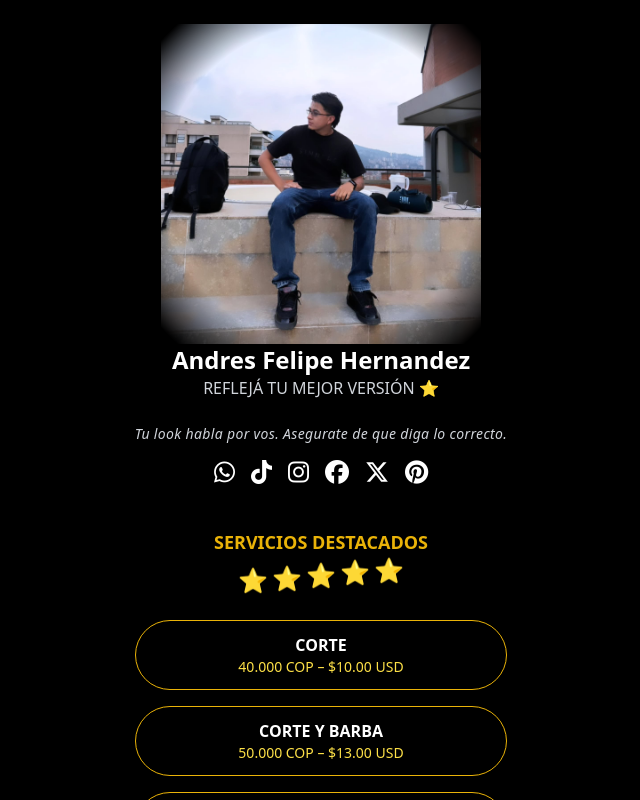
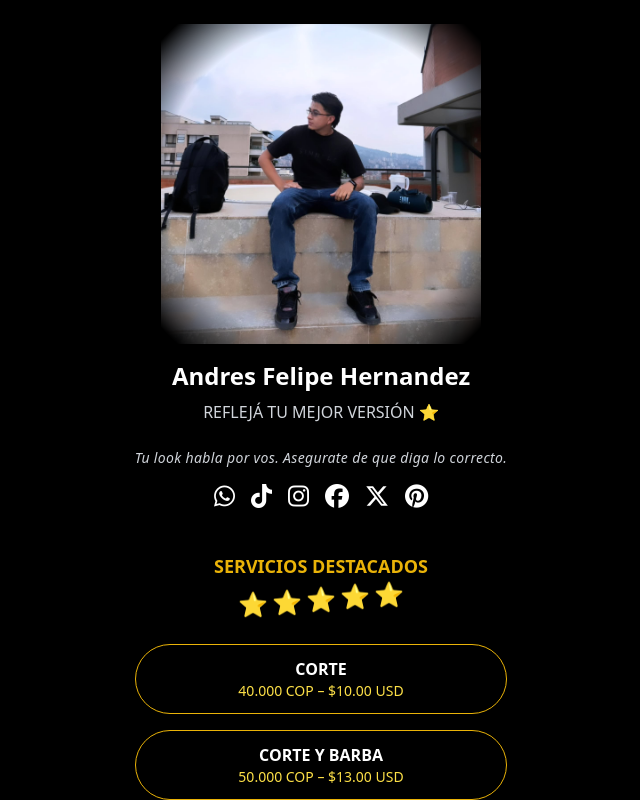
Before and after one commit to minguitof/P-Rose, a Vue app in the folder Front/: page / in a window 1280 px wide. Shown: the top 800 px of the page, without its empty margins (319-959 px from the left). Built offline with nearby package versions, Linux system fonts and the light colour scheme.

Commit message:
refactor: solo se corrigen espacios entre los elementos

```diff
--- a/Front/src/components/ProfileCard.vue
+++ b/Front/src/components/ProfileCard.vue
@@ -9,8 +9,8 @@
           class="w-full h-full object-cover mask-fade"
         />
       </div>
-      <h1 class="text-2xl font-bold">Andres Felipe Hernandez</h1>
-      <p class="text-md text-gray-300">REFLEJÁ TU MEJOR VERSIÓN ⭐</p>
+      <h1 class="text-2xl font-bold mt-4">Andres Felipe Hernandez</h1>
+      <p class="text-md text-gray-300 mt-2">REFLEJÁ TU MEJOR VERSIÓN ⭐</p>
       <br>
       <p class="text-sm text-gray-300 italic tracking-wide">Tu look habla por vos. Asegurate de que diga lo correcto.</p>
 
```
